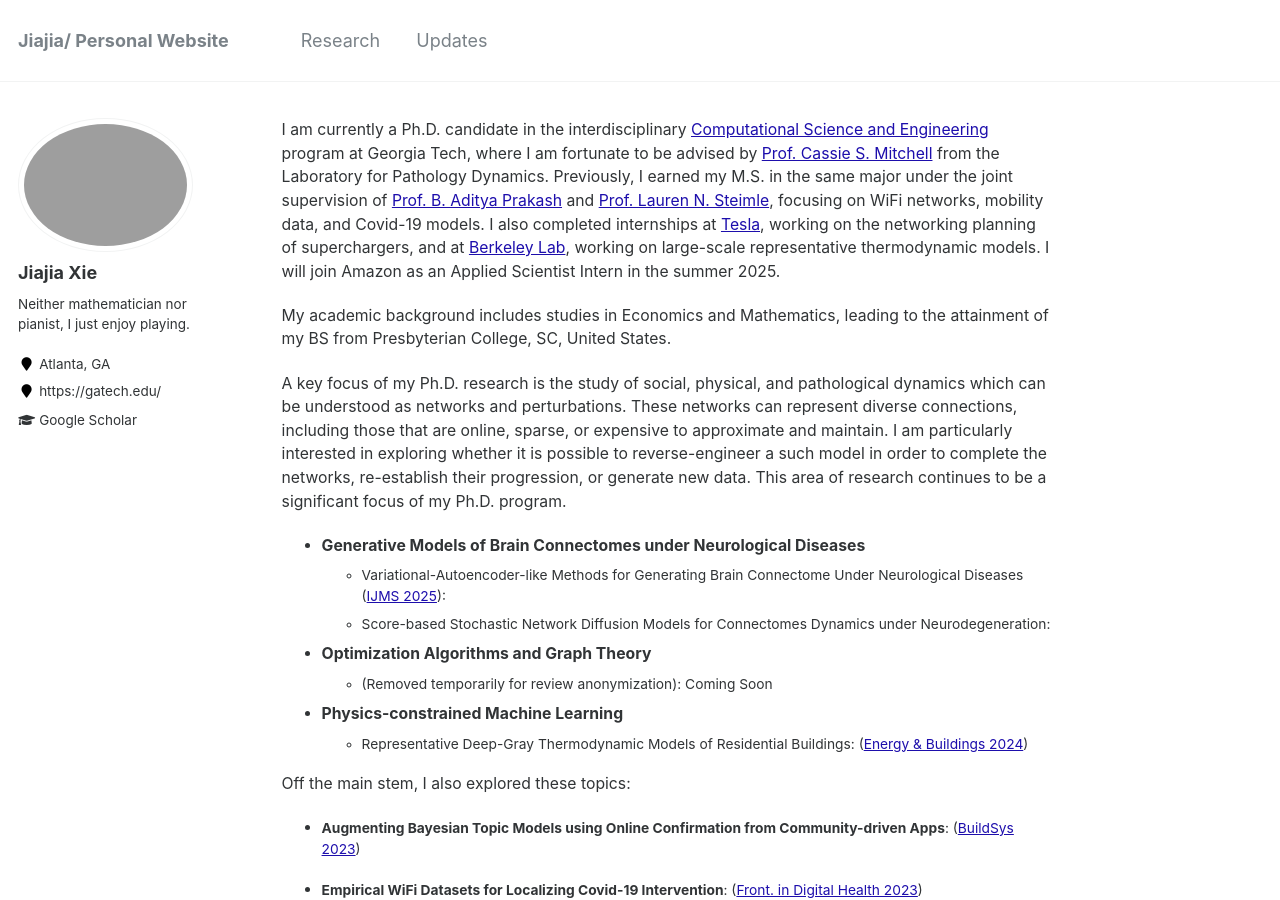
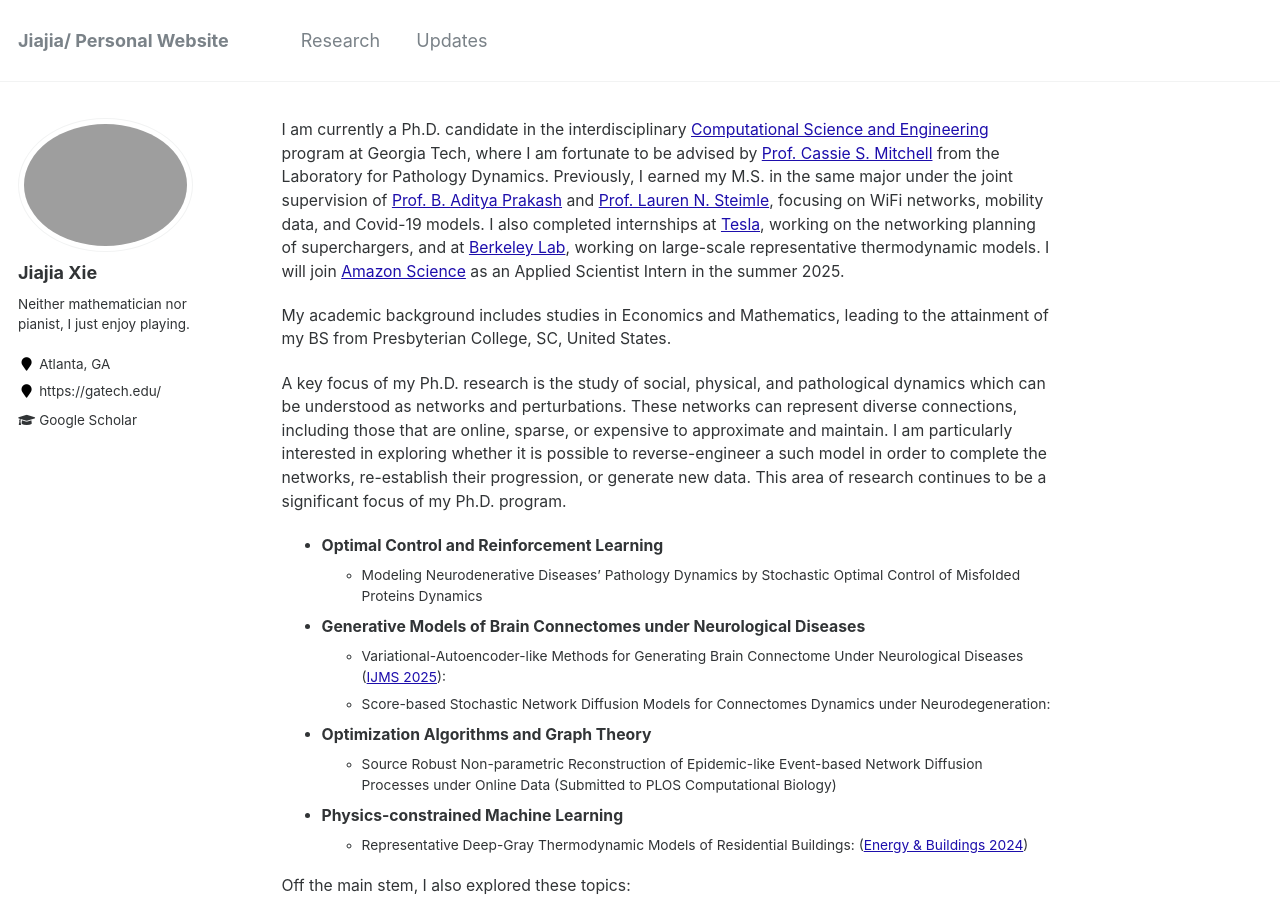
Before and after one commit to jxie1997/jxie1997.github.io, a Jekyll site: the page built from _pages/about.md, in a window 1280 px wide and 900 px high. Built offline with Jekyll 4.4.1, drawn with Linux system fonts in a browser that asks for light colours.

Commit message:
apr 29 2025 1st

```diff
--- a/_pages/about.md
+++ b/_pages/about.md
@@ -9,19 +9,22 @@ redirect_from:
 ---
 
 
-I am currently a Ph.D. candidate in the interdisciplinary [Computational Science and Engineering](https://cse.gatech.edu/) program at Georgia Tech, where I am fortunate to be advised by [Prof. Cassie S. Mitchell](https://bme.gatech.edu/bme/faculty/Cassie-S.-Mitchell) from the Laboratory for Pathology Dynamics. Previously, I earned my M.S. in the same major under the joint supervision of [Prof. B. Aditya Prakash](https://faculty.cc.gatech.edu/~badityap/) and [Prof. Lauren N. Steimle](https://sites.gatech.edu/steimle/), focusing on WiFi networks, mobility data, and Covid-19 models. I also completed internships at [Tesla](https://tesla.com/), working on the networking planning of superchargers, and at [Berkeley Lab](https://www.lbl.gov/), working on large-scale representative thermodynamic models. I will join Amazon as an Applied Scientist Intern in the summer 2025.
+I am currently a Ph.D. candidate in the interdisciplinary [Computational Science and Engineering](https://cse.gatech.edu/) program at Georgia Tech, where I am fortunate to be advised by [Prof. Cassie S. Mitchell](https://bme.gatech.edu/bme/faculty/Cassie-S.-Mitchell) from the Laboratory for Pathology Dynamics. Previously, I earned my M.S. in the same major under the joint supervision of [Prof. B. Aditya Prakash](https://faculty.cc.gatech.edu/~badityap/) and [Prof. Lauren N. Steimle](https://sites.gatech.edu/steimle/), focusing on WiFi networks, mobility data, and Covid-19 models. I also completed internships at [Tesla](https://tesla.com/), working on the networking planning of superchargers, and at [Berkeley Lab](https://www.lbl.gov/), working on large-scale representative thermodynamic models. I will join [Amazon Science](https://www.amazon.science/) as an Applied Scientist Intern in the summer 2025.
 
 My academic background includes studies in Economics and Mathematics, leading to the attainment of my BS from Presbyterian College, SC, United States.
 
 A key focus of my Ph.D. research is the study of social, physical, and pathological dynamics which can be understood as networks and perturbations. These networks can represent diverse connections, including those that are online, sparse, or expensive to approximate and maintain. I am particularly interested in exploring whether it is possible to reverse-engineer a such model in order to complete the networks, re-establish their progression, or generate new data. This area of research continues to be a significant focus of my Ph.D. program.
 
 
+* **Optimal Control and Reinforcement Learning**
+  - Modeling Neurodenerative Diseases' Pathology Dynamics by Stochastic Optimal Control of Misfolded Proteins Dynamics
+
 * **Generative Models of Brain Connectomes under Neurological Diseases**
   - Variational-Autoencoder-like Methods for Generating Brain Connectome Under Neurological Diseases ([IJMS 2025](https://www.mdpi.com/1422-0067/26/3/1062)):
   - Score-based Stochastic Network Diffusion Models for Connectomes Dynamics under Neurodegeneration:
 
 * **Optimization Algorithms and Graph Theory**
-  - (Removed temporarily for review anonymization): Coming Soon
+  - Source Robust Non-parametric Reconstruction of Epidemic-like Event-based Network Diffusion Processes under Online Data (Submitted to PLOS Computational Biology)
 
 * **Physics-constrained Machine Learning**
   - Representative Deep-Gray Thermodynamic Models of Residential Buildings: ([Energy & Buildings 2024](https://www.sciencedirect.com/science/article/abs/pii/S0378778824005243))
```
Also changed, not shown: 1 other file.
